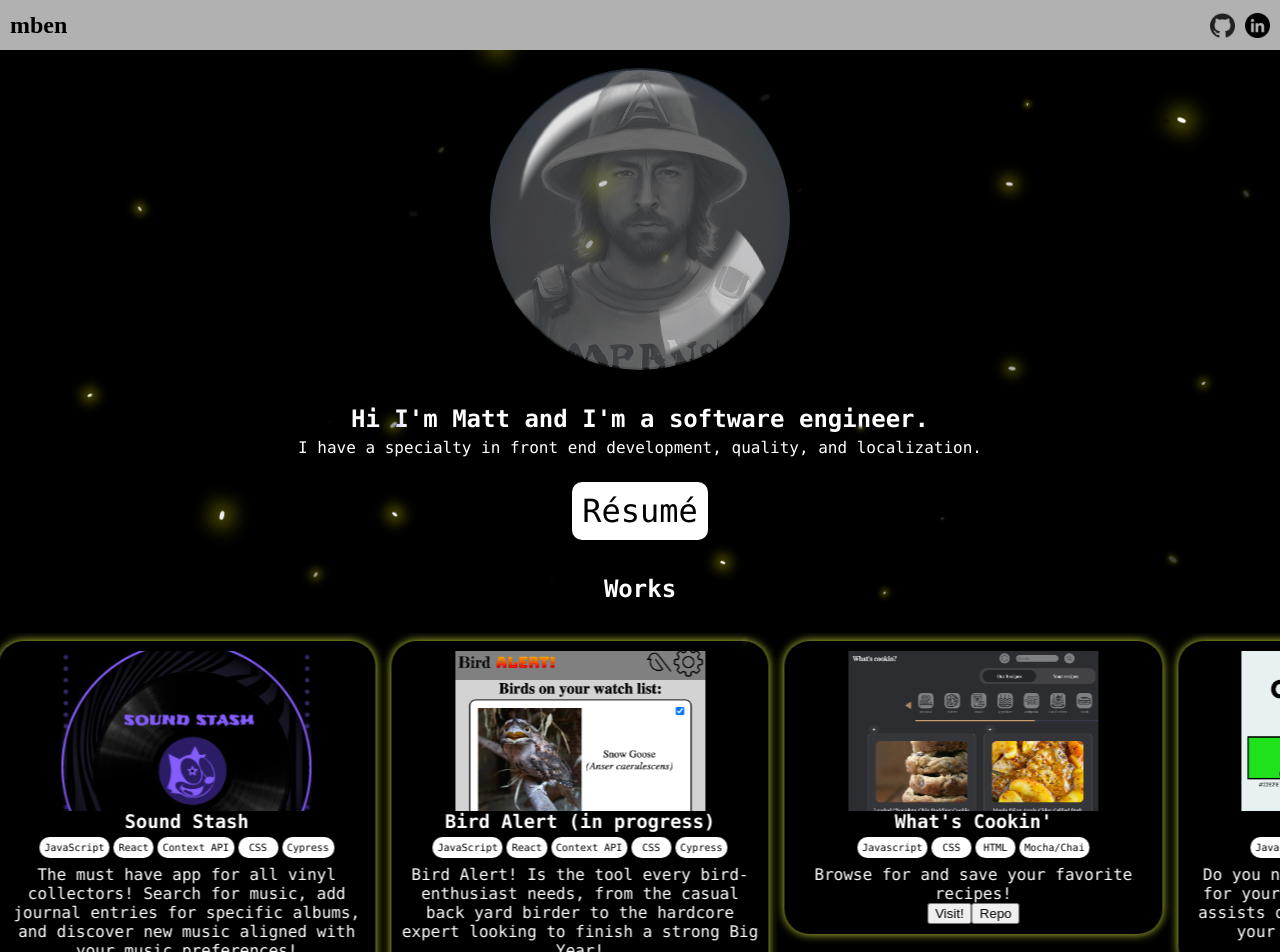
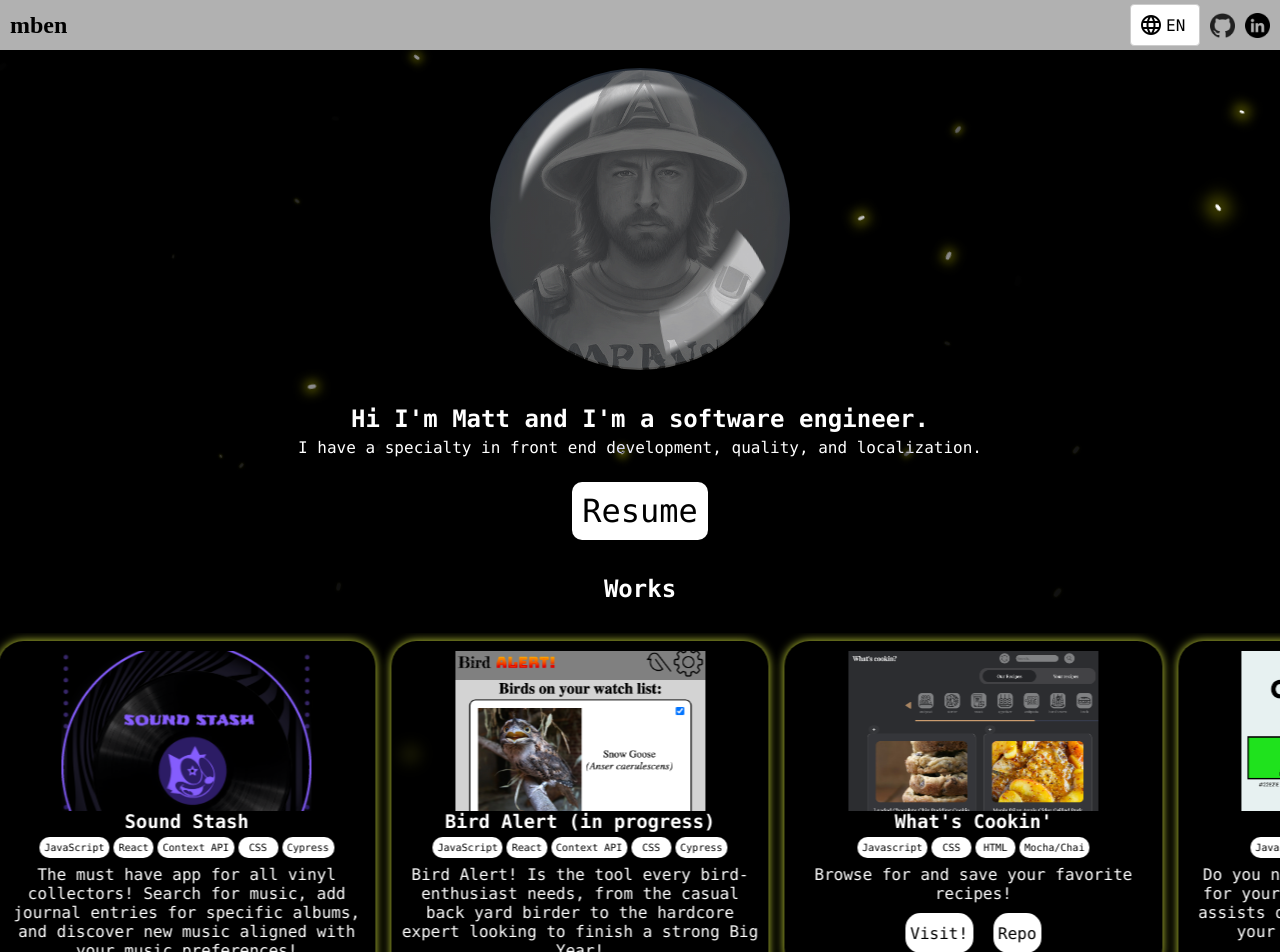
Before and after one commit to mbenfowler/portfolio, a React (Create React App) app: page / in a window 1280 px wide. Shown: the top 952 px of the page. Built offline with nearby package versions, Linux system fonts and the light colour scheme; a web font is replaced by a local one.

Commit message:
Revert "Revert back to 30cba1320836c5ed8a8508fc9cd5b67700cee279"
This reverts commit 506ee78d5adb326312daa61d5b61d40c88fb9f61.

```diff
--- a/src/components/AboutMe/AboutMe.tsx
+++ b/src/components/AboutMe/AboutMe.tsx
@@ -1,10 +1,14 @@
-import { nanoid } from 'nanoid';
+import { nanoid } from 'nanoid'
 import { Link } from 'react-router-dom'
+import { useLocale } from '../../context/Locale/LocaleProvider'
 import './AboutMe.scss'
 
 const AboutMe = () => {
-    const FIREFLY_COUNT = 250;
-    let fireflies = [];
+    const { state } = useLocale()
+    const { strings } = state
+
+    const FIREFLY_COUNT = 100
+    let fireflies = []
     for (let i = 0; i < FIREFLY_COUNT; i++) {
         fireflies.push(<div className='firefly' key={nanoid()}></div>)
     }
@@ -16,10 +20,10 @@ const AboutMe = () => {
                 <img src={process.env.PUBLIC_URL + '/images/explorermben.png'} alt='me'/>
                 <figure className="ball bubble"></figure>
             </div>
-            <h2>Hi I'm Matt and I'm a software engineer.</h2>
-            <p>I have a specialty in front end development, quality, and localization.</p>
+            <h2>{strings.intro}</h2>
+            <p>{strings.specialties}</p>
             <div>
-                <Link to='/resume'><p id='resumeButton' className='hover'>Résumé</p></Link>
+                <Link to='/resume'><p id='resumeButton' className='hover'>{strings.resume}</p></Link>
             </div>
         </section>
     )
--- a/src/components/App/App.tsx
+++ b/src/components/App/App.tsx
@@ -4,12 +4,26 @@ import Home from '../Home/Home'
 import Resume from '../Resume/Resume'
 import Project from '../Project/Project'
 import EmptyState from '../EmptyState/EmptyState'
+import { useLocale } from '../../context/Locale/LocaleProvider'
 import './App.scss';
 
 function App() {
+  const { dispatch } = useLocale();
+
+  const handleRegionChange = (region: string) => {
+    const action = {
+      type: "CHANGE_LOCALE",
+      payload: {
+        region
+      }
+    };
+
+    dispatch(action);
+  };
+
   return (
     <>
-      <Nav />
+      <Nav handleRegionChange={handleRegionChange}/>
       <Routes>
         <Route path='/' element={<Home />} />
           <Route path='/resume' element={<Resume />} />
--- a/src/components/Card/Card.tsx
+++ b/src/components/Card/Card.tsx
@@ -1,5 +1,6 @@
 // import { Link } from "react-router-dom"
 import { nanoid } from 'nanoid'
+import { useLocale } from '../../context/Locale/LocaleProvider'
 import Tag from "../Tag/Tag"
 import './Card.scss'
 
@@ -7,13 +8,16 @@ interface ProjectProps {
 	id: number
 	name: string
 	image: string
-    description: string
+    i18nDescriptionKey: string
     deployLink: string
     repo: string
     tags: string[]
 }
 
 const Card = ({ project }: {project: ProjectProps} ) => {
+    const { state } = useLocale()
+    const { strings } = state
+
     const handleClick = (e: React.MouseEvent) => {
         e.preventDefault()
         const el = e.target as HTMLButtonElement
@@ -25,6 +29,7 @@ const Card = ({ project }: {project: ProjectProps} ) => {
     }
 
     const tags = project.tags.map(tag => <Tag tag={tag} key={nanoid()}/>)
+    const description = strings[project.i18nDescriptionKey as keyof typeof strings]
 
     return (
         // <Link to={`/work/${project.id}`} className='nav'>
@@ -32,11 +37,11 @@ const Card = ({ project }: {project: ProjectProps} ) => {
                 <img src={project.image} alt={`demo of ${project.name}`}/>
                 <h3>{project.name}</h3>
                 <div className='tags'>{tags}</div>
-                <p>{project.description}</p>
+                <p>{description}</p>
                 <div className='project-buttons'>
-                    <button id='visit' onClick={handleClick}>Visit!</button>
-                    <button id='repo' onClick={handleClick}>Repo</button>
-                 </div>
+                    <div id='visit' onClick={handleClick}>{strings.visit}</div>
+                    <div id='repo' onClick={handleClick}>{strings.repo}</div>
+                </div>
             </div>
         // </Link>
     )
--- a/src/components/Nav/Nav.tsx
+++ b/src/components/Nav/Nav.tsx
@@ -1,11 +1,34 @@
+import { useState } from 'react'
 import { Link } from 'react-router-dom'
 import './Nav.scss'
 
-const Nav = () => {
+type NavType = {
+    handleRegionChange: Function
+}
+
+const Nav = ({handleRegionChange}: NavType) => {
+    const [selectValue, setSelectValue] = useState<string>('EN')
+
+    const handleFormChange = (e: React.FormEvent<HTMLSelectElement>) => {
+        const target = e.target as HTMLSelectElement
+        setSelectValue(target.value)
+        handleRegionChange(target.value)
+    }
+
     return (
         <nav>
             <Link to='/' className='nav'><h1>mben</h1></Link>
-            <div>
+            <div id='rightSideNav'>
+                <div className='custom-select'>
+                    <select onChange={handleFormChange} name="language-picker-select" defaultValue={selectValue}>
+                        <option lang='en' value='EN'>English</option>
+                        <option lang='fr' value='HR'>Hrvatski</option>
+                    </select>
+                    <div className="custom-select-value">
+                        <span className="material-symbols-outlined">language</span>
+                        <span id='selectedLocale'>{selectValue}</span>
+                    </div>
+                </div>
                 <Link to='https://github.com/mbenfowler'>
                     <img src={`${process.env.PUBLIC_URL}/images/github.png`} alt='github'/>
                 </Link>
--- a/src/components/Resume/Resume.tsx
+++ b/src/components/Resume/Resume.tsx
@@ -1,8 +1,12 @@
 import { nanoid } from 'nanoid'
+import { useLocale } from '../../context/Locale/LocaleProvider'
 import { SKILLS, EXPERIENCE, EDUCATION } from "./resumeData"
 import './Resume.scss'
 
 const Resume = () => {
+    const { state } = useLocale()
+    const { strings } = state
+
     const resumeSkills = SKILLS.map(skill => <p className='skill' key={nanoid()}>{skill}</p>)
 
     const resumeExperience = EXPERIENCE.map(job => {
@@ -27,12 +31,12 @@ const Resume = () => {
 
     return (
         <article id='resume'>
-            <h1 id='title'>Résumé</h1>
-            <h2 className='header'>Skills and Tools</h2>
+            <h1 id='title'>{strings.resume}</h1>
+            <h2 className='header'>{strings.skills_and_tools}</h2>
             <section id='skills'>{resumeSkills}</section>
-            <h2 className='header'>Work experience</h2>
+            <h2 className='header'>{strings.work_experience}</h2>
             <section id='experience'>{resumeExperience}</section>
-            <h2 className='header'>Education</h2>
+            <h2 className='header'>{strings.education}</h2>
             <section id='education'>{education}</section>
         </article>
     )
--- a/src/components/Works/Works.tsx
+++ b/src/components/Works/Works.tsx
@@ -1,15 +1,21 @@
-import AliceCarousel from 'react-alice-carousel';
-import 'react-alice-carousel/lib/alice-carousel.css';
+import AliceCarousel from 'react-alice-carousel'
+import 'react-alice-carousel/lib/alice-carousel.css'
 import { nanoid } from 'nanoid'
+import { useLocale } from '../../context/Locale/LocaleProvider'
 import Card from '../Card/Card'
 import './Works.scss'
 import { WORKS_DATA } from './worksData'
 
 const Works = () => {
+    const { state } = useLocale()
+    const { strings } = state
+
     const responsive = {
         0: { items: 1 },
         568: { items: 2 },
         1024: { items: 3 },
+        2000: { items: 4 },
+        2500: { items: 5 }
     };
 
     const works = WORKS_DATA.map(project => {
@@ -20,7 +26,7 @@ const Works = () => {
 
     return (
         <section className='works'>
-            <h2>Works</h2>
+            <h2>{strings.works}</h2>
             <AliceCarousel
                 mouseTracking
                 autoPlay
--- a/src/components/Works/worksData.tsx
+++ b/src/components/Works/worksData.tsx
@@ -2,7 +2,7 @@ const worksDataWithoutIDs = [
     {
         name: 'Backyarder',
         image: `${process.env.PUBLIC_URL}/images/backyarder.png`,
-        description: 'BackYarder enables the user to create and maintain a beautiful garden tailored to their unique vision. Whether you\'re a seasoned gardener or just starting your gardening journey, this app will be the perfect companion for you!',
+        i18nDescriptionKey: 'backyarder_description',
         deployLink: 'https://backyarder.vercel.app/',
         repo: 'https://github.com/Backyarder/backyarder-ui',
         tags: ['TypeScript', 'React', 'SCSS', 'Cypress']
@@ -10,7 +10,7 @@ const worksDataWithoutIDs = [
     {
         name: 'Sound Stash',
         image: `${process.env.PUBLIC_URL}/images/soundstash.png`,
-        description: 'The must have app for all vinyl collectors! Search for music, add journal entries for specific albums, and discover new music aligned with your music preferences!',
+        i18nDescriptionKey: 'soundstash_description',
         deployLink: 'https://sound-stash.vercel.app/',
         repo: 'https://github.com/mbenfowler/sound-stash',
         tags: ['JavaScript', 'React', 'Context API', 'CSS', 'Cypress']
@@ -18,7 +18,7 @@ const worksDataWithoutIDs = [
     {
         name: 'Bird Alert (in progress)',
         image: `${process.env.PUBLIC_URL}/images/birdalert.png`,
-        description: 'Bird Alert! Is the tool every bird-enthusiast needs, from the casual back yard birder to the hardcore expert looking to finish a strong Big Year!',
+        i18nDescriptionKey: 'birdalert_description',
         deployLink: 'https://bird-alert.vercel.app/',
         repo: 'https://github.com/mbenfowler/bird-alert',
         tags: ['JavaScript', 'React', 'Context API', 'CSS', 'Cypress']
@@ -26,7 +26,7 @@ const worksDataWithoutIDs = [
     {
         name: "What's Cookin'",
         image: `${process.env.PUBLIC_URL}/images/whatscookin.png`,
-        description: 'Browse for and save your favorite recipes!',
+        i18nDescriptionKey: 'whatscookin_description',
         deployLink: 'https://lauraguerra1.github.io/whats-cookin/',
         repo: 'https://github.com/lauraguerra1/whats-cookin',
         tags: ['Javascript', 'CSS', 'HTML', 'Mocha/Chai']
@@ -34,7 +34,7 @@ const worksDataWithoutIDs = [
     {
         name: 'Colorandom',
         image: `${process.env.PUBLIC_URL}/images/colorandom.png`,
-        description: 'Do you need a custom color palette for your website? This application assists designers generate and save your favorite color blends!',
+        i18nDescriptionKey: 'colorandom_description',
         deployLink: 'https://mbenfowler.github.io/coloRandom/',
         repo: 'https://github.com/mbenfowler/coloRandom',
         tags: ['Javascript', 'CSS', 'HTML', 'Mocha/Chai']
@@ -42,7 +42,7 @@ const worksDataWithoutIDs = [
     {
         name: 'Overlook',
         image: `${process.env.PUBLIC_URL}/images/overlook.png`,
-        description: 'A streamlined, no-frills room booking app for the professional on the go!',
+        i18nDescriptionKey: 'overlook_description',
         deployLink: 'https://mbenfowler.github.io/overlook/',
         repo: 'https://github.com/mbenfowler/overlook',
         tags: ['Javascript', 'CSS', 'HTML', 'Mocha/Chai']
@@ -50,7 +50,7 @@ const worksDataWithoutIDs = [
     {
         name: 'MelodyMaker (in progress)',
         image: `${process.env.PUBLIC_URL}/images/melodymaker.png`,
-        description: 'An open source music education/creative tool that will generate and play you a unique melody!',
+        i18nDescriptionKey: 'melodymaker_description',
         deployLink: 'https://zen-cori-c5a337.netlify.app/',
         repo: 'https://github.com/mbenfowler/melody-maker',
         tags: ['JavaScript', 'React', 'Node/Express', 'Netlify', 'CSS', 'Jest', 'Cypress', 'SlackBot']
@@ -58,7 +58,7 @@ const worksDataWithoutIDs = [
     {
         name: 'CharPrompt',
         image: `${process.env.PUBLIC_URL}/images/charprompt.png`,
-        description: 'A character/backstory generator API + slackbot!',
+        i18nDescriptionKey: 'charprompt_description',
         deployLink: 'https://eloquent-jackson-4036f6.netlify.app/',
         repo: 'https://github.com/mbenfowler/charprompt-slackbot',
         tags: ['JavaScript', 'Node/Express', 'Netlify', 'SlackBot']
--- /dev/null
+++ b/src/context/Locale/LocaleProvider.tsx
@@ -0,0 +1,46 @@
+import { createContext, useContext, useReducer } from "react"
+import { LOCALE_STRINGS, REGIONS } from "./constants"
+
+const initialState = {
+    strings: LOCALE_STRINGS[REGIONS.EN]
+}
+
+type InitialContext = {
+    state: typeof initialState;
+    dispatch: React.Dispatch<any>;
+}
+
+const LocaleContext = createContext<InitialContext>({state: initialState, dispatch: () => {}});
+
+const reducer = (state: typeof initialState, action: any) => {
+    switch (action.type) {
+        case "CHANGE_LOCALE": {
+            return {
+                ...state,
+                strings: LOCALE_STRINGS[action.payload.region],
+            //   constants: COUNTRY_CONSTANTS[action.payload.region]
+            }
+        }
+        case "RESET_LOCALE": {
+            return {
+                ...state,
+                strings: LOCALE_STRINGS[REGIONS.EN],
+            //   constants: COUNTRY_CONSTANTS[REGIONS.EN]
+            }
+        }
+        default:
+            return state
+    }
+};
+
+export const LocaleProvider = ({ children }: any) => {
+    const [state, dispatch] = useReducer(reducer, initialState);
+
+    return (
+        <LocaleContext.Provider value={{ state, dispatch }}>
+            {children}
+        </LocaleContext.Provider>
+    );
+};
+
+export const useLocale = () => useContext(LocaleContext);
--- /dev/null
+++ b/src/context/Locale/constants.tsx
@@ -0,0 +1,12 @@
+import enStrings from '../../locales/en.json'
+import hrStrings from '../../locales/hr.json'
+
+export const REGIONS = {
+    'EN': 'EN',
+    'HR': 'HR'
+}
+
+export const LOCALE_STRINGS = {
+    [REGIONS.EN]: enStrings,
+    [REGIONS.HR]: hrStrings
+}
--- a/src/index.tsx
+++ b/src/index.tsx
@@ -4,15 +4,18 @@ import './index.css';
 import App from './components/App/App';
 import reportWebVitals from './reportWebVitals';
 import { BrowserRouter } from 'react-router-dom';
+import { LocaleProvider } from './context/Locale/LocaleProvider';
 
 const root = ReactDOM.createRoot(
   document.getElementById('root') as HTMLElement
 );
 root.render(
   <React.StrictMode>
-    <BrowserRouter>
-      <App />
-    </BrowserRouter>
+    <LocaleProvider>
+      <BrowserRouter>
+        <App />
+      </BrowserRouter>
+    </LocaleProvider>
   </React.StrictMode>
 );
 
--- /dev/null
+++ b/src/locales/en.json
@@ -0,0 +1,19 @@
+{
+    "intro": "Hi I'm Matt and I'm a software engineer.",
+    "specialties": "I have a specialty in front end development, quality, and localization.",
+    "resume": "Resume",
+    "works": "Works",
+    "backyarder_description": "BackYarder enables the user to create and maintain a beautiful garden tailored to their unique vision. Whether you are a seasoned gardener or just starting your gardening journey, this app will be the perfect companion for you!",
+    "soundstash_description": "The must have app for all vinyl collectors! Search for music, add journal entries for specific albums, and discover new music aligned with your music preferences!",
+    "birdalert_description": "Bird Alert! Is the tool every bird-enthusiast needs, from the casual back yard birder to the hardcore expert looking to finish a strong Big Year!",
+    "whatscookin_description": "Browse for and save your favorite recipes!",
+    "colorandom_description": "Do you need a custom color palette for your website? This application assists designers generate and save your favorite color blends!",
+    "overlook_description": "A streamlined, no-frills room booking app for the professional on the go!",
+    "melodymaker_description": "An open source music education/creative tool that will generate and play you a unique melody!",
+    "charprompt_description": "A character/backstory generator API + slackbot!",
+    "visit": "Visit!",
+    "repo": "Repo",
+    "skills_and_tools": "Skills and Tools",
+    "work_experience": "Work experience",
+    "education": "Education"
+}
--- /dev/null
+++ b/src/locales/hr.json
@@ -0,0 +1,19 @@
+{
+    "intro": "Bok, ja sam Matt i softverski sam inženjer.",
+    "specialties": "Ja sam specijalnost u front end razvoju, kvaliteti i lokalizaciji.",
+    "resume": "životopis",
+    "works": "Portfelj",
+    "backyarder_description": "BackYarder omogućuje korisniku stvaranje i održavanje prekrasnog vrta po mjeri njegove jedinstvene vizije. Bez obzira jeste li iskusni vrtlar ili tek započinjete svoje vrtlarsko putovanje, ova će aplikacija biti savršen suputnik za vas!",
+    "soundstash_description": "Aplikacija koju moraju imati svi kolekcionari vinila! Pretražujte glazbu, dodajte unose u dnevnik za određene albume i otkrijte novu glazbu usklađenu s vašim glazbenim preferencijama!",
+    "birdalert_description": "Bird Alert! je alat koji treba svakom ljubitelju ptica, od običnog ptičara u dvorištu do okorjelog stručnjaka koji želi završiti snažnu veliku godinu!",
+    "whatscookin_description": "Potražite i spremite svoje omiljene recepte!",
+    "colorandom_description": "Trebate li prilagođenu paletu boja za svoju web stranicu? Ova aplikacija pomaže dizajnerima da generiraju i spreme vaše omiljene mješavine boja!",
+    "overlook_description": "Pojednostavljena, jednostavna aplikacija za rezerviranje soba za profesionalce u pokretu!",
+    "melodymaker_description": "Obrazovni/kreativni alat za glazbeno obrazovanje otvorenog koda koji će vam generirati i odsvirati jedinstvenu melodiju!",
+    "charprompt_description": "API za generiranje likova/pozadina + slackbot!",
+    "visit": "Posjetiti!",
+    "repo": "Spremište",
+    "skills_and_tools": "Vještine i alati",
+    "work_experience": "Radno iskustvo",
+    "education": "Obrazovanje"
+}
```
